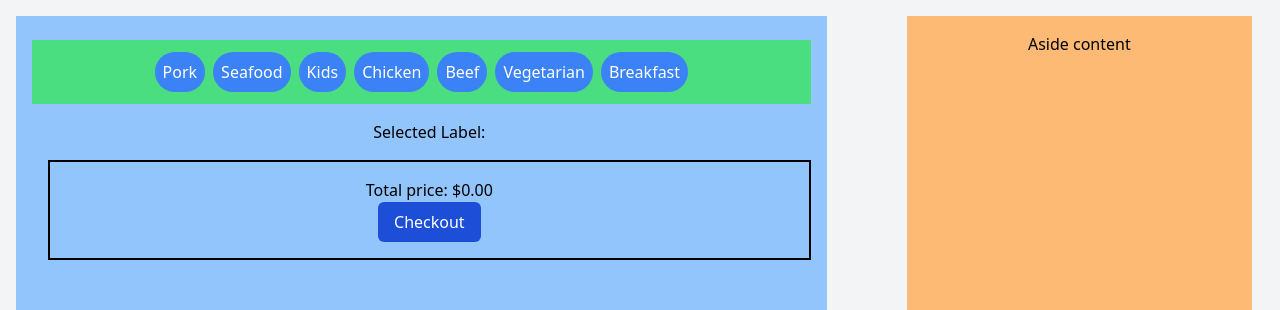
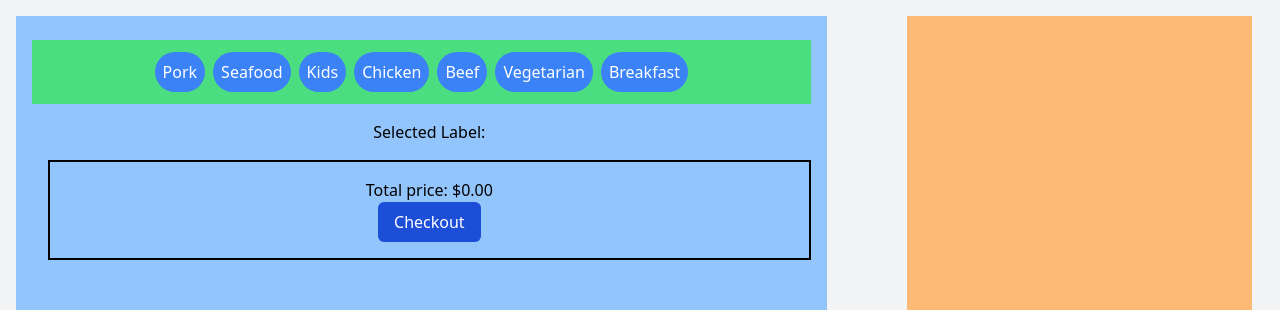
Before and after one commit to harshitchugh001/Assignment-1, a React (Create React App) app: page / in a window 1280 px wide. Shown: the top 310 px of the page. Built offline with nearby package versions, Linux system fonts and the light colour scheme.

Commit message:
data comes in aside component

```diff
--- a/src/App.js
+++ b/src/App.js
@@ -5,7 +5,7 @@ import {
   Routes,
   Route,
 } from 'react-router-dom';
-import Home from './components/home'
+import Content from './components/content';
 
 function App() {
   return (
@@ -14,7 +14,7 @@ function App() {
         <div className="App">
 
           <Routes>
-            <Route key="Home" path='/' exact element={<Home></Home>} />
+            <Route key="Home" path='/' exact element={<Content></Content>} />
             <Route></Route>
           </Routes>
         </div>
--- a/src/components/Meallayout.js
+++ b/src/components/Meallayout.js
@@ -1,6 +1,6 @@
 import React, { useState } from 'react';
 
-export default function Meallayout({ meals }) {
+export default function Meallayout({ meals, onCheckout }) {
   const [selectedMeal, setSelectedMeal] = useState(null);
   const [selectedDrinks, setSelectedDrinks] = useState({});
   const [totalPrice, setTotalPrice] = useState(0);
@@ -86,7 +86,7 @@ export default function Meallayout({ meals }) {
                 ))}
               </ul>
             </div>
-          </div>x
+          </div>
         </div>
       ))}
       <div className="container mx-auto border-2 border-black my-4 p-4">
@@ -100,7 +100,10 @@ export default function Meallayout({ meals }) {
         <p>
           Total price: ${totalPrice.toFixed(2)}
         </p>
-        <button className="bg-blue-700 text-white px-4 py-2 rounded-md">
+        <button
+          className="bg-blue-700 text-white px-4 py-2 rounded-md"
+          onClick={() => onCheckout(selectedMeal, totalPrice)}
+        >
           Checkout
         </button>
       </div>
--- a/src/components/aside.js
+++ b/src/components/aside.js
@@ -1,11 +1,14 @@
 import React from 'react'
 
-export default function aside() {
+export default function Aside({ checkoutData }) {
     return (
-        <div>
-
-                Aside content
-
-        </div>
-    )
-}
+      <div>
+        {checkoutData && (
+          <div>
+            <p>Selected Meal: {checkoutData.meal.title}</p>
+            <p>Total Price: {checkoutData.price}</p>
+          </div>
+        )}
+      </div>
+    );
+  }
--- a/src/components/content.js
+++ b/src/components/content.js
@@ -1,7 +1,7 @@
 import React, { useState } from 'react'
 import Button from './Button';
 import Meallayout from './Meallayout';
-
+import Aside from './aside';
 export default function Content() {
   const mealsData = {
     meals: [
@@ -206,6 +206,7 @@ export default function Content() {
     ]
   };
   const [selectedLabel, setSelectedLabel] = useState(null);
+  const [checkoutData, setCheckoutData] = useState(null);
 
   const handleSelect = (labelId) => {
     setSelectedLabel(labelId);
@@ -214,15 +215,31 @@ export default function Content() {
   const filteredMeals = mealsData.meals.filter((meal) =>
     meal.labels.includes(selectedLabel)
   );
+  const handleCheckout = (meal, price) => {
+    setCheckoutData({ meal, price });
+  };
+
+
 
   return (
-        <div>
+
+    <div className='grid grid-cols-12 gap-4 md:gap-20 w-full h-full bg-gray-100'>
+      <div className="col-span-12 md:col-span-8 bg-blue-300 border-gray-200 h-[calc(100vh-3.75rem)] p-4 md:mt-4 md:ml-4">
         <div className="col-span-12 bg-green-400 px-3">
           <Button onSelect={handleSelect} selectedButton={selectedLabel} />
         </div>
         <div className="mt-4 ml-4">
           <p>Selected Label: {selectedLabel}</p>
-        <Meallayout meals={filteredMeals}></Meallayout>
+          <Meallayout meals={filteredMeals} onCheckout={handleCheckout} />
+        </div>
+      </div>
+      <aside className='col-span-12 md:col-span-4 bg-orange-300 p-4 md:mt-4 md:mr-7'>
+      <Aside checkoutData={checkoutData} />
+
+      </aside>
+
+      <div>
+
       </div>
     </div>
   );
--- a/src/components/home.js
+++ /dev/null
@@ -1,17 +0,0 @@
-import React from 'react'
-import Aside from './aside'
-import Content from './content'
-
-export default function home() {
-    return (
-        <div className='grid grid-cols-12 gap-4 md:gap-20 w-full h-full bg-gray-100'>
-            <div className="col-span-12 md:col-span-8 bg-blue-300 border-gray-200 h-[calc(100vh-3.75rem)] p-4 md:mt-4 md:ml-4">
-                <Content></Content>
-            </div>
-            <aside className='col-span-12 md:col-span-4 bg-orange-300 p-4 md:mt-4 md:mr-7'>
-                <Aside></Aside>
-            </aside>
-        </div>
-
-    )
-}
```
Lines whose indentation alone changed are shown as unchanged.
